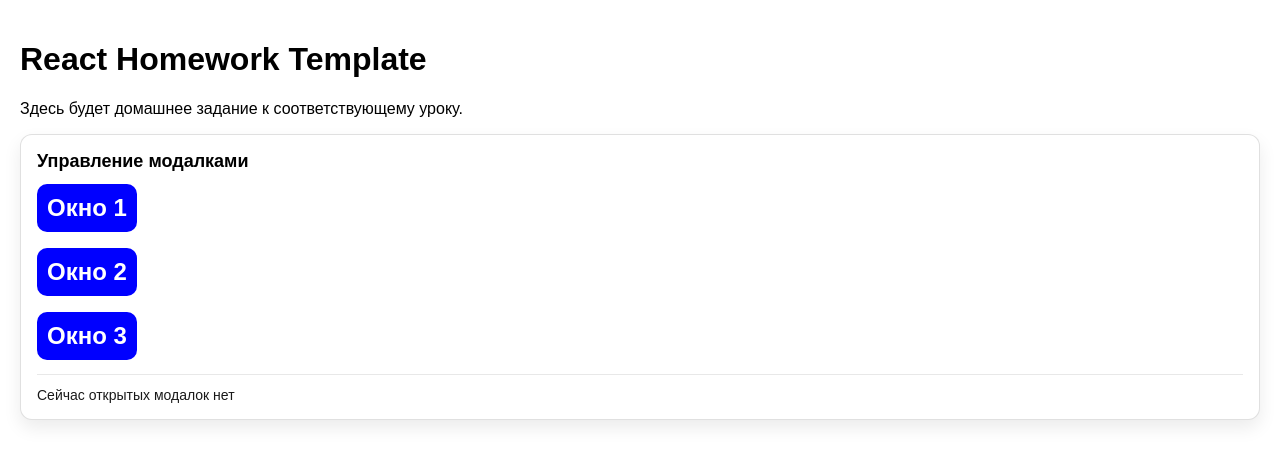
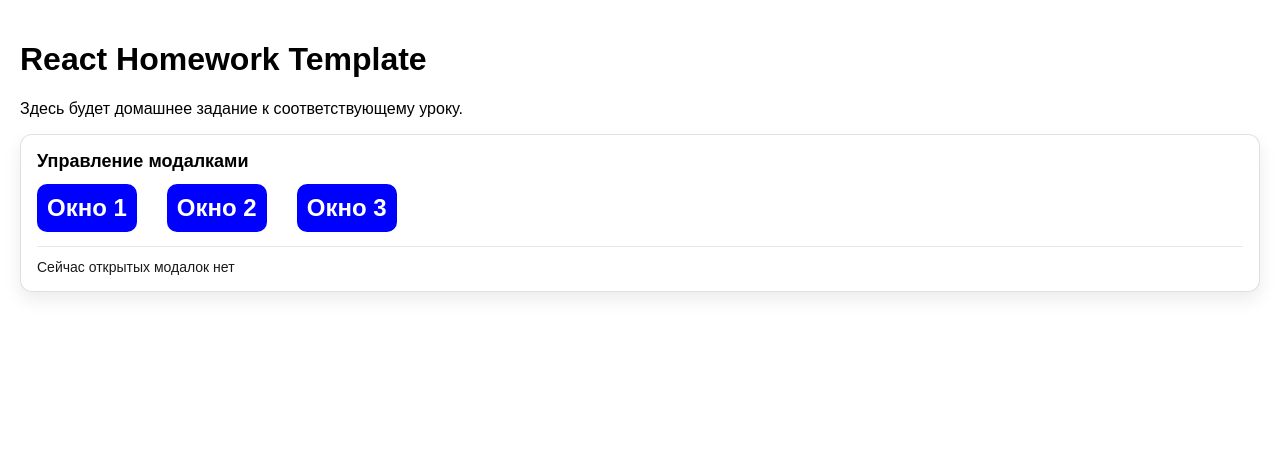
Before and after one commit to tusin777/react-home-works-app, a React (Vite) app: page / in a window 1280 px wide. Shown: the top 464 px of the page. Built offline with nearby package versions, Linux system fonts and the light colour scheme.

Commit message:
Добавить компонент Stack для управления расположением элементов в модальных окнах

```diff
--- a/src/components/ModalPage/ModalPage.jsx
+++ b/src/components/ModalPage/ModalPage.jsx
@@ -2,6 +2,7 @@ import { useState } from "react";
 import Modal from "../Modal/Modal";
 import Card from "../Card/Card";
 import ConfirmModal from "../ConfirmModal/ConfirmModal";
+import Stack from "../Stack/Stack";
 
 const ModalPage = () => {
   const [activeModal, setActiveModal] = useState(null);
@@ -33,7 +34,7 @@ const ModalPage = () => {
   return (
     <div>
       <Card title="Управление модалками" footer={footerCard}>
-        <div className="buttonsPanel">
+        <Stack direction="row" gap={30} align="end" className="buttonsPanel">
           <button onClick={() => toggleModal(1)} className="openButton">
             Окно 1
           </button>
@@ -43,7 +44,7 @@ const ModalPage = () => {
           <button onClick={() => toggleModal(3)} className="openButton">
             Окно 3
           </button>
-        </div>
+        </Stack>
 
         {activeModal === 1 && (
           <Modal onClose={closeModal}>
--- /dev/null
+++ b/src/components/Stack/Stack.css
@@ -0,0 +1,23 @@
+.stack {
+  display: flex;
+}
+
+.stack--column {
+  flex-direction: column;
+}
+
+.stack--row {
+  flex-direction: row;
+}
+
+.stack--align-start {
+  align-items: flex-start;
+}
+
+.stack--align-center {
+  align-items: center;
+}
+
+.stack--align-end {
+  align-items: flex-end;
+}
--- /dev/null
+++ b/src/components/Stack/Stack.jsx
@@ -0,0 +1,27 @@
+import "./Stack.css";
+
+const Stack = ({
+  children,
+  direction = "column",
+  gap = 16,
+  align = "start",
+  className,
+}) => {
+  return (
+    <div
+      style={{ gap: `${gap}px` }}
+      className={`stack ${className || ""} ${
+        (direction === "row" && "stack--row") ||
+        (direction === "column" && "stack--column")
+      } ${
+        (align === "start" && "stack--align-start") ||
+        (align === "center" && "stack--align-center") ||
+        (align === "end" && "stack--align-end")
+      }`}
+    >
+      {children}
+    </div>
+  );
+};
+
+export default Stack;
```
